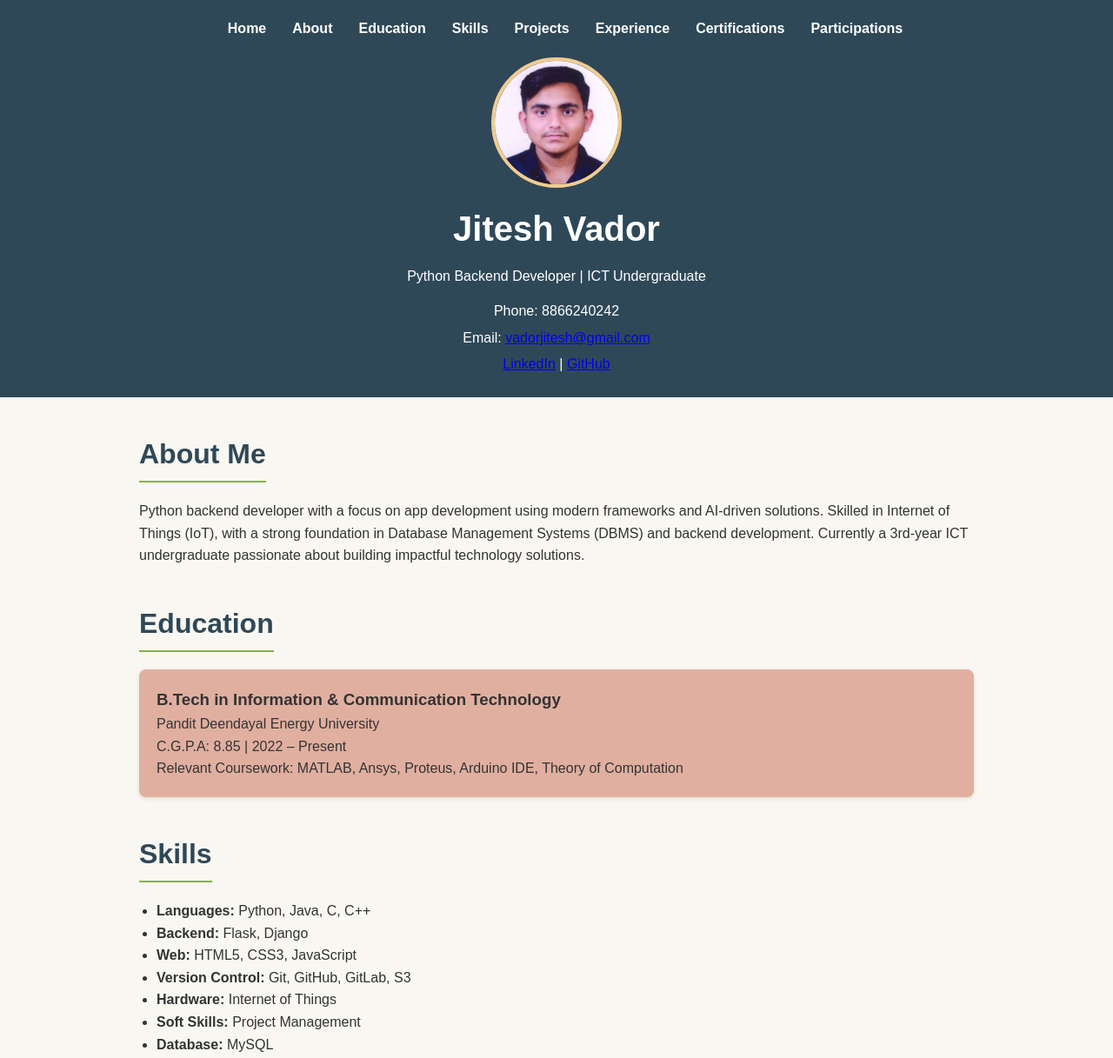
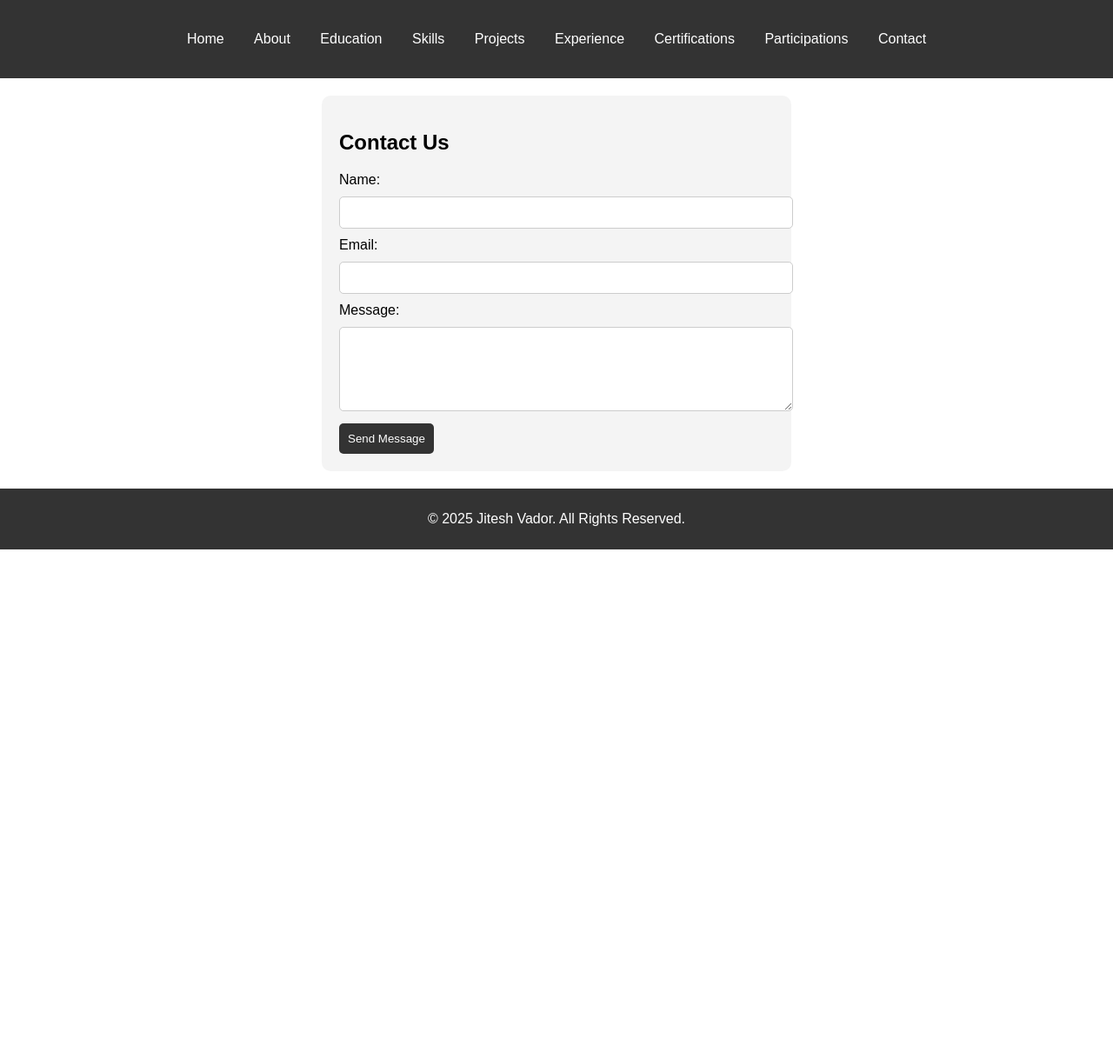
Before and after one commit to Jitesh-vador/portfolio, a plain HTML site: page index.html in a window 1280 px wide. Shown: the top 1217 px of the page at 87% size. After the commit the page ends 800 px from the top, so only its background shows below. Drawn offline with Linux system fonts and the light colour scheme.

Commit message:
Update index.html

```diff
--- a/index.html
+++ b/index.html
@@ -4,7 +4,60 @@
   <meta charset="UTF-8" />
   <meta name="viewport" content="width=device-width, initial-scale=1.0"/>
   <title>Jitesh Vador - Digital Portfolio</title>
-  <link rel="stylesheet" href="style.css" />
+  <style>
+    body {
+      font-family: Arial, sans-serif;
+      margin: 0;
+      padding: 0;
+    }
+    header {
+      background: #333;
+      color: white;
+      text-align: center;
+      padding: 20px;
+    }
+    nav ul {
+      list-style: none;
+      padding: 0;
+    }
+    nav ul li {
+      display: inline;
+      margin: 0 15px;
+    }
+    nav ul li a {
+      color: white;
+      text-decoration: none;
+    }
+    .contact-form {
+      max-width: 500px;
+      margin: 20px auto;
+      padding: 20px;
+      background: #f4f4f4;
+      border-radius: 10px;
+    }
+    .contact-form input, .contact-form textarea {
+      width: 100%;
+      padding: 10px;
+      margin: 10px 0;
+      border: 1px solid #ccc;
+      border-radius: 5px;
+    }
+    .contact-form button {
+      background: #333;
+      color: white;
+      padding: 10px;
+      border: none;
+      border-radius: 5px;
+      cursor: pointer;
+    }
+    footer {
+      text-align: center;
+      padding: 10px;
+      background: #333;
+      color: white;
+      margin-top: 20px;
+    }
+  </style>
 </head>
 <body>
   <header id="home">
@@ -18,118 +71,31 @@
         <li><a href="#experience">Experience</a></li>
         <li><a href="#certifications">Certifications</a></li>
         <li><a href="#participations">Participations</a></li>
+        <li><a href="#contact">Contact</a></li>
       </ul>
     </nav>
-    <div class="header-content">
-      <!-- Make sure PHOTO3.jpg is in the same folder as this HTML file -->
-      <img src="PHOTO3.jpg" alt="Profile Photo" id="profile-photo" />
-      <h1>Jitesh Vador</h1>
-      <p>Python Backend Developer | ICT Undergraduate</p>
-      <div class="contact-info">
-        <p>Phone: 8866240242</p>
-        <p>Email: <a href="mailto:vadorjitesh@gmail.com">vadorjitesh@gmail.com</a></p>
-        <p>
-          <a href="https://www.linkedin.com/in/jitesh-vador-2175162b0/">LinkedIn</a> | <a href="https://github.com/Jitesh-vador">GitHub</a>
-        </p>
-      </div>
-    </div>
   </header>
 
   <main>
-    <section id="about">
-      <h2>About Me</h2>
-      <p>
-        Python backend developer with a focus on app development using modern frameworks and AI-driven solutions.
-        Skilled in Internet of Things (IoT), with a strong foundation in Database Management Systems (DBMS) and
-        backend development. Currently a 3rd-year ICT undergraduate passionate about building impactful technology
-        solutions.
-      </p>
-    </section>
+    <section id="contact" class="contact-form">
+      <h2>Contact Us</h2>
+      <form action="#" method="post">
+        <label for="name">Name:</label>
+        <input type="text" id="name" name="name" required>
 
-    <section id="education">
-      <h2>Education</h2>
-      <div class="education-item">
-        <h3>B.Tech in Information & Communication Technology</h3>
-        <p>Pandit Deendayal Energy University</p>
-        <p>C.G.P.A: 8.85 | 2022 – Present</p>
-        <p>Relevant Coursework: MATLAB, Ansys, Proteus, Arduino IDE, Theory of Computation</p>
-      </div>
-    </section>
+        <label for="email">Email:</label>
+        <input type="email" id="email" name="email" required>
 
-    <section id="skills">
-      <h2>Skills</h2>
-      <ul>
-        <li><strong>Languages:</strong> Python, Java, C, C++</li>
-        <li><strong>Backend:</strong> Flask, Django</li>
-        <li><strong>Web:</strong> HTML5, CSS3, JavaScript</li>
-        <li><strong>Version Control:</strong> Git, GitHub, GitLab, S3</li>
-        <li><strong>Hardware:</strong> Internet of Things</li>
-        <li><strong>Soft Skills:</strong> Project Management</li>
-        <li><strong>Database:</strong> MySQL</li>
-      </ul>
-    </section>
+        <label for="message">Message:</label>
+        <textarea id="message" name="message" rows="5" required></textarea>
 
-    <section id="projects">
-      <h2>Projects</h2>
-      <div class="project-item">
-        <h3>NY Hotels - Hotel Management Software</h3>
-        <p>
-          Built a Hotel Management Software using Python Tkinter and MySQL for seamless management of different
-          aspects of a hotel. Integrated MySQL with Python, enabling real-time data storage and retrieval.
-        </p>
-      </div>
-      <div class="project-item">
-        <h3>DigitGlow</h3>
-        <p>
-          Python integrated with Arduino UNO to remotely control LED. Built an Arduino circuit integrated with Python
-          CV2 and Firmata to remotely operate LEDs using gestures.
-        </p>
-      </div>
-      <div class="project-item">
-        <h3>QueryGenie – SQL Query Generator</h3>
-        <p>A SQL Query Generator using Django Backend and JavaScript.</p>
-      </div>
-    </section>
-
-    <section id="experience">
-      <h2>Past Experience</h2>
-      <div class="experience-item">
-        <h3>Electronic Arts (EA) Software Engineering Virtual Experience Program</h3>
-        <p>Feb 2025</p>
-        <ul>
-          <li>
-            Patched a bugfix and optimized the EA Sports College Football codebase by implementing an improved data
-            structure.
-          </li>
-          <li>
-            Proposed a new feature for EA Sports College Football and wrote a Feature Proposal.
-          </li>
-          <li>Built a class diagram and created a header file in C++.</li>
-        </ul>
-      </div>
-    </section>
-
-    <section id="certifications">
-      <h2>Certifications</h2>
-      <ul>
-        <li>Project Management from LinkedIn Learning</li>
-        <li>Software Engineering Job Simulation at EA</li>
-      </ul>
-    </section>
-
-    <section id="participations">
-      <h2>Participations</h2>
-      <ul>
-        <li>7-day IoT Workshop</li>
-        <li>2-day MERN Stack Workshop</li>
-        <li>2-day AWS Workshop</li>
-      </ul>
+        <button type="submit">Send Message</button>
+      </form>
     </section>
   </main>
 
   <footer>
     <p>&copy; 2025 Jitesh Vador. All Rights Reserved.</p>
   </footer>
-  <script src="script.js"></script>
 </body>
 </html>
```
